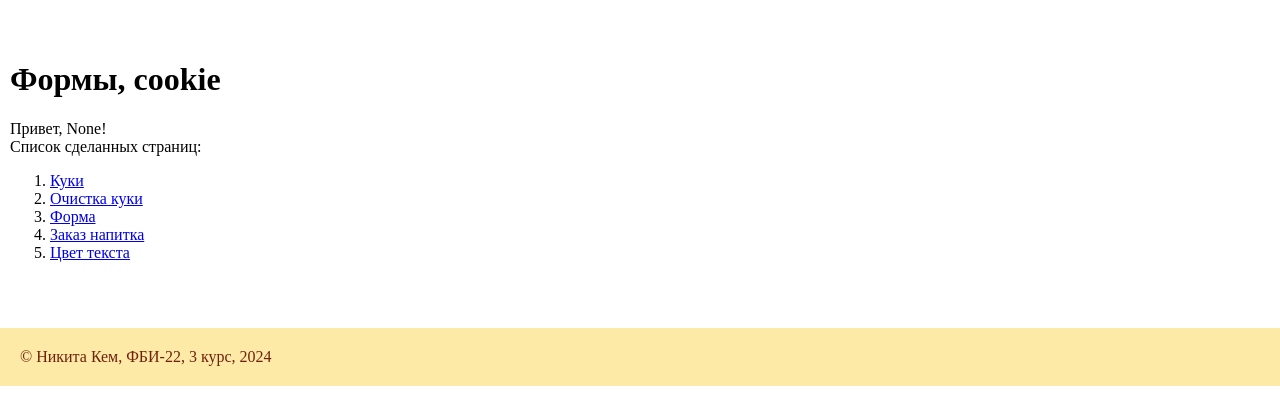
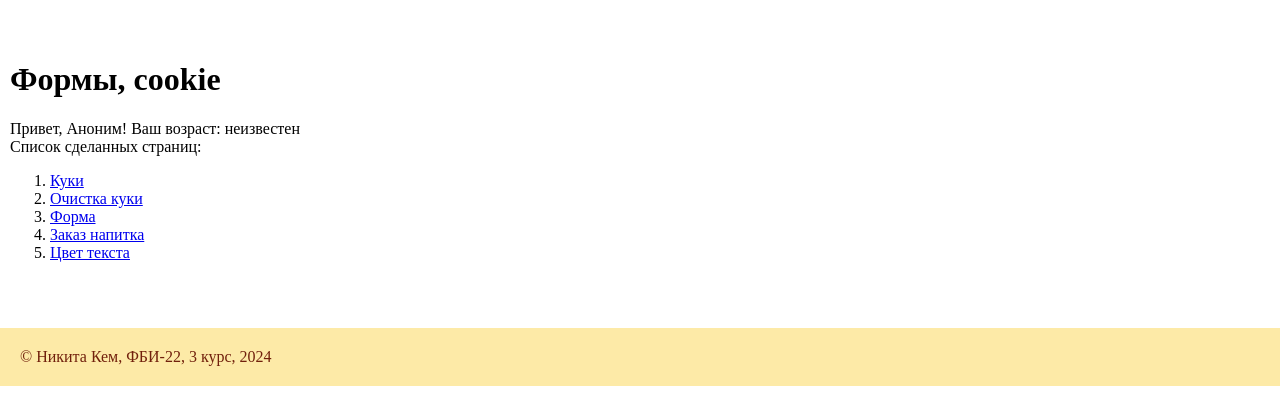
Before and after one commit to Kem-Nik/webprogramming-labs-2, a Flask app: page /lab3/ in a window 1280 px wide. Shown: the part 76-496 px from the top of the page. Run offline with Flask 3, Linux system fonts and the light colour scheme.

Commit message:
Самостоятельное задание 2

```diff
--- a/lab3.py
+++ b/lab3.py
@@ -3,9 +3,11 @@ lab3 = Blueprint('lab3', __name__)
 
 @lab3.route('/lab3/')
 def lab():
-    name = request.cookies.get('name')
+    name = request.cookies.get('name', "Аноним")
+    age = request.cookies.get('age', 'неизвестен')
     name_color = request.cookies.get('name_color')
-    return render_template('lab3/lab3.html', name=name, name_color=name_color)
+    return render_template('lab3/lab3.html', name=name, name_color=name_color, age=age)
+
 
 
 @lab3.route('/lab3/cookie')
--- a/templates/lab3/lab3.html
+++ b/templates/lab3/lab3.html
@@ -6,7 +6,10 @@
 {# основной контент: #}
 {% block main %}
     <h1>Формы, cookie</h1>
-    <div>Привет, <span style="color: {{ name_color }}">{{ name }}</span>!</div>
+    <div>
+        Привет, <span style="color: {{ name_color }}">{{ name }}</span>!
+        Ваш возраст: <span style='color: {{name_color}}'>{{age}}</span>
+    </div>
     <div>Список сделанных страниц:</div>
     <ol>
         <li>
```
